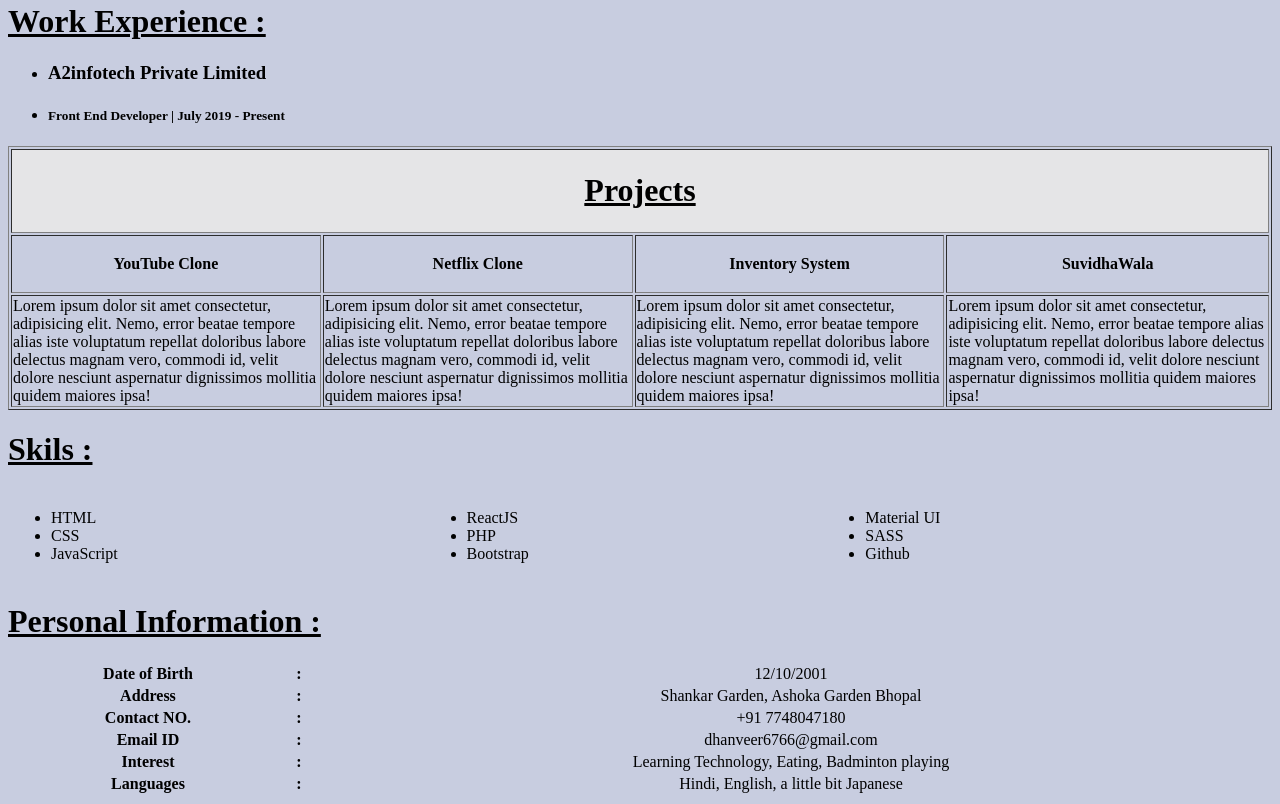
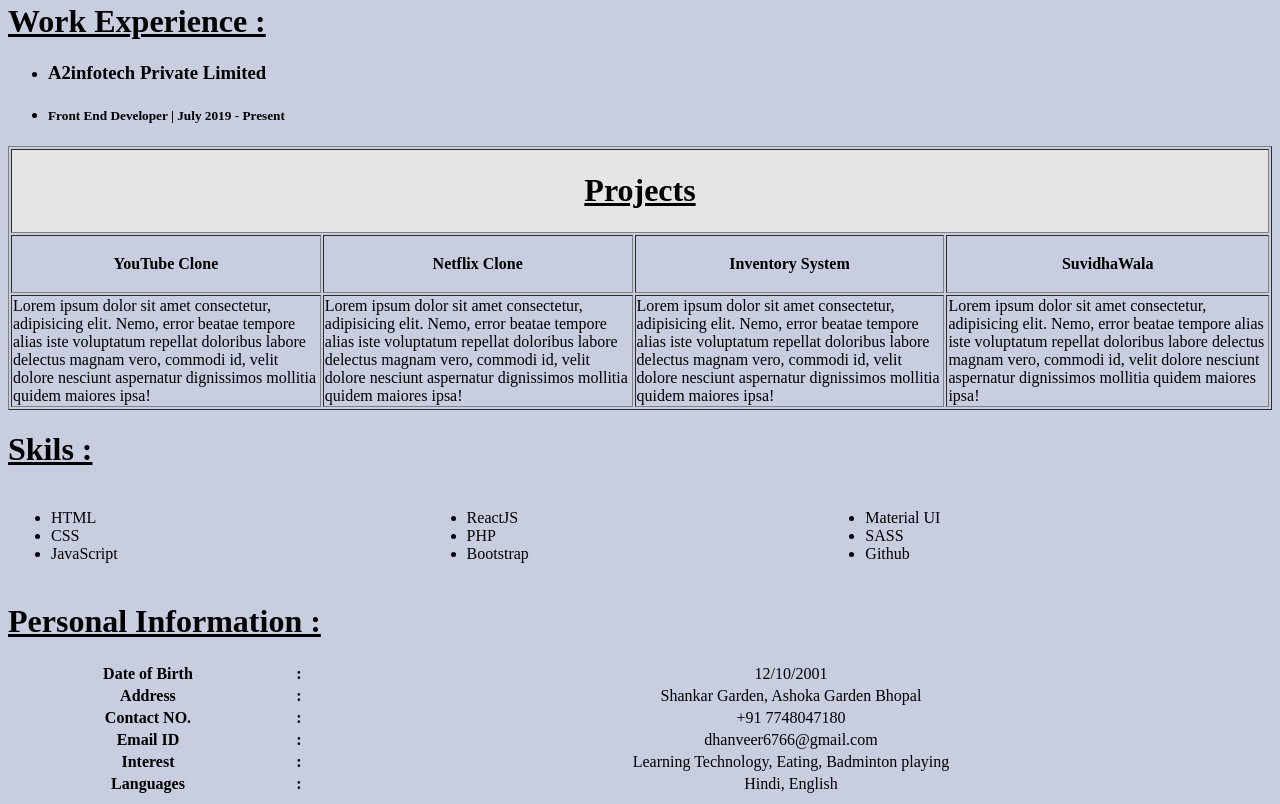
Before and after one commit to Dhanveer123/Resume, a plain HTML site: page index.html in a window 1280 px wide. Shown: the part 434-1238 px from the top of the page. Drawn offline with Linux system fonts and the light colour scheme.

Commit message:
remove a language

```diff
--- a/index.html
+++ b/index.html
@@ -120,7 +120,7 @@
         <tr align="center">
             <th>Languages</th>
             <td><b><b>:</b></b></td>
-            <td>Hindi, English, a little bit Japanese </td>
+            <td>Hindi, English</td>
         </tr>
     </table>
 </body>
```
